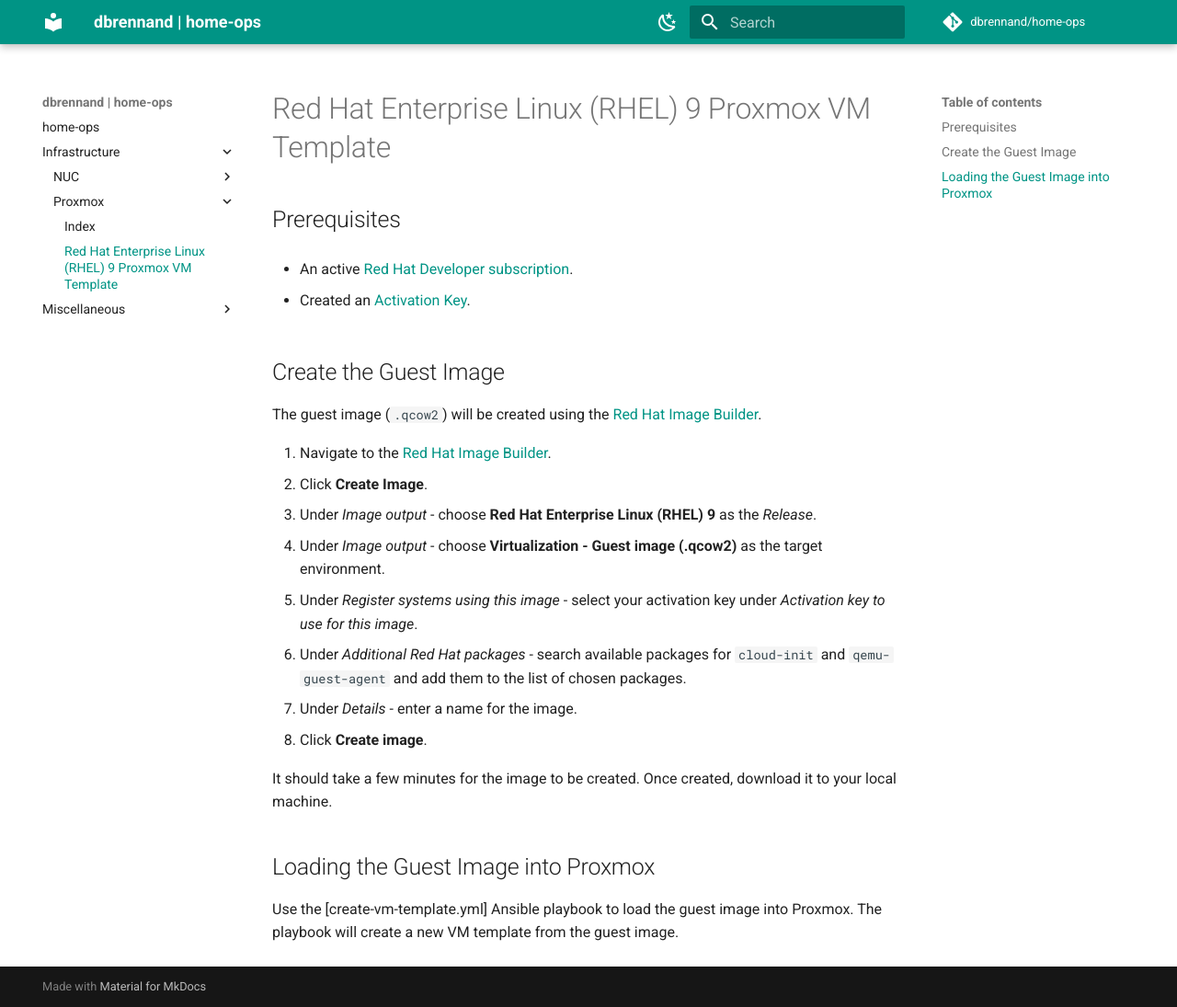
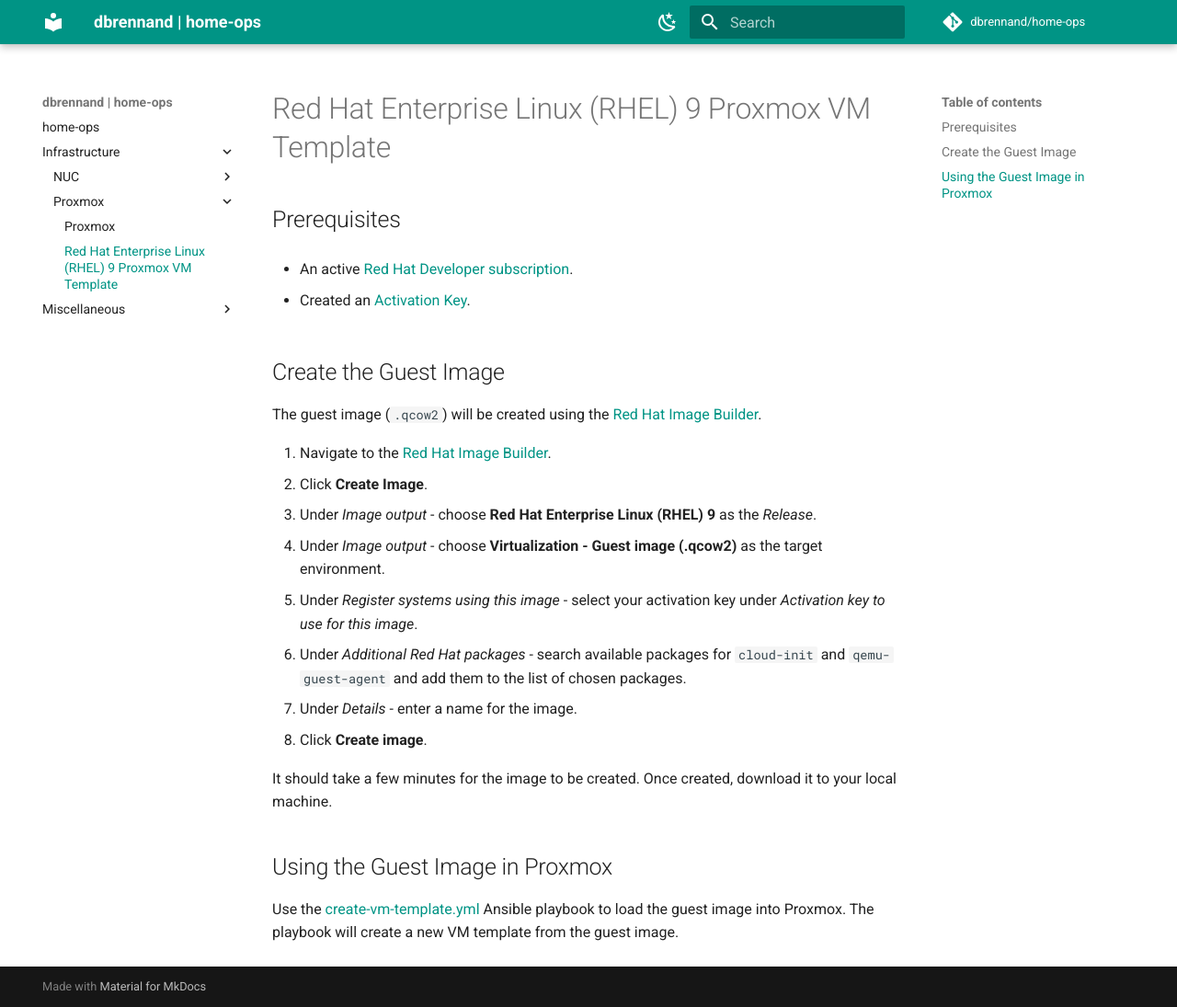
Before and after one commit to dbrennand/home-ops, an MkDocs documentation site: the page built from docs/infrastructure/Proxmox/rhel.md, in a window 1280 px wide and 1095 px high. Shown: the whole window at 92% size. Built offline with MkDocs 1.6.1 and Material for MkDocs 9.7.7, drawn with Linux system fonts in a browser that asks for light colours; comment, search, counter and statistics services are not loaded.

Commit message:
docs(refactor): fix links and heading

```diff
--- a/docs/infrastructure/Proxmox/rhel.md
+++ b/docs/infrastructure/Proxmox/rhel.md
@@ -21,6 +21,6 @@
 
 It should take a few minutes for the image to be created. Once created, download it to your local machine.
 
-## Loading the Guest Image into Proxmox
+## Using the Guest Image in Proxmox
 
-Use the [create-vm-template.yml] Ansible playbook to load the guest image into Proxmox. The playbook will create a new VM template from the guest image.
+Use the [create-vm-template.yml](https://github.com/dbrennand/home-ops/blob/dev/ansible/proxmox/create-vm-template.yml) Ansible playbook to load the guest image into Proxmox. The playbook will create a new VM template from the guest image.
```
Also changed, not shown: ansible/proxmox/README.md (+1 -0 lines), docs/infrastructure/Proxmox/index.md (+2 -0 lines).
